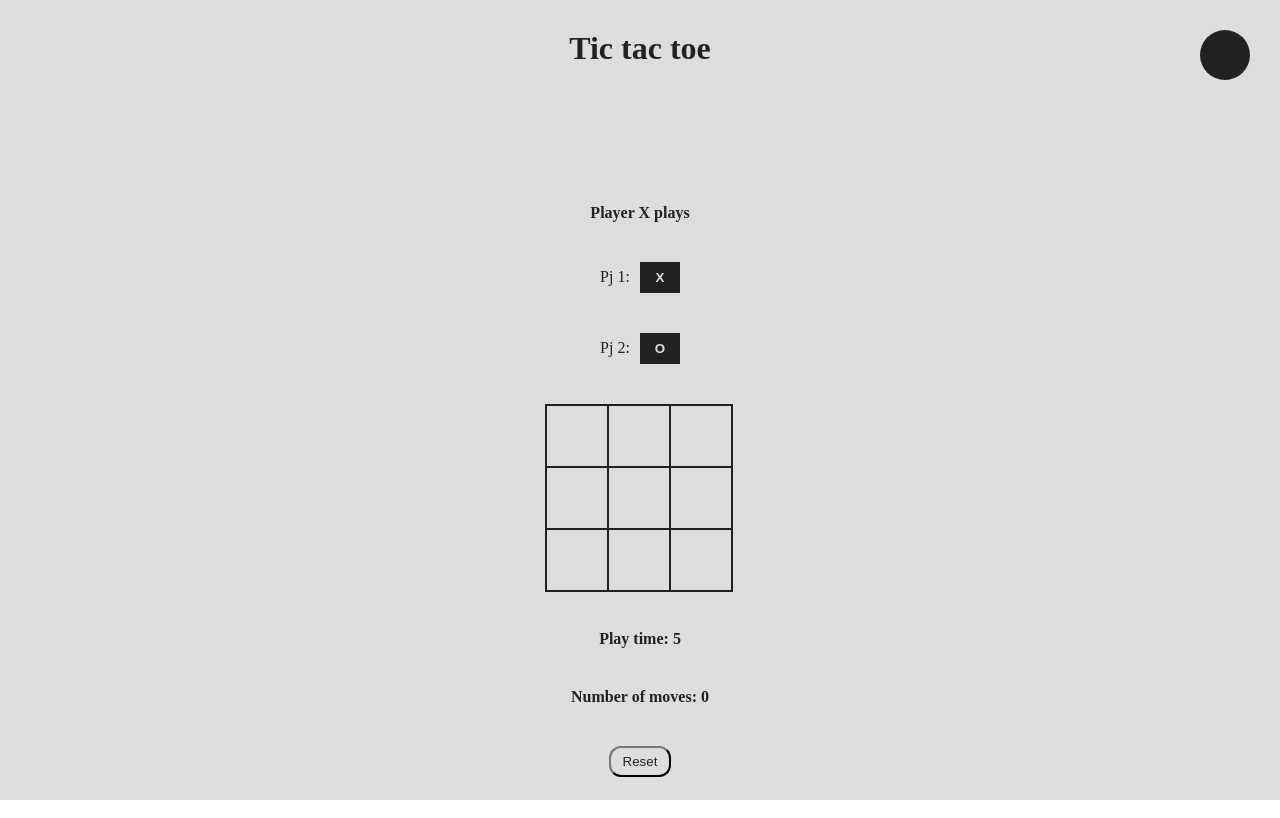
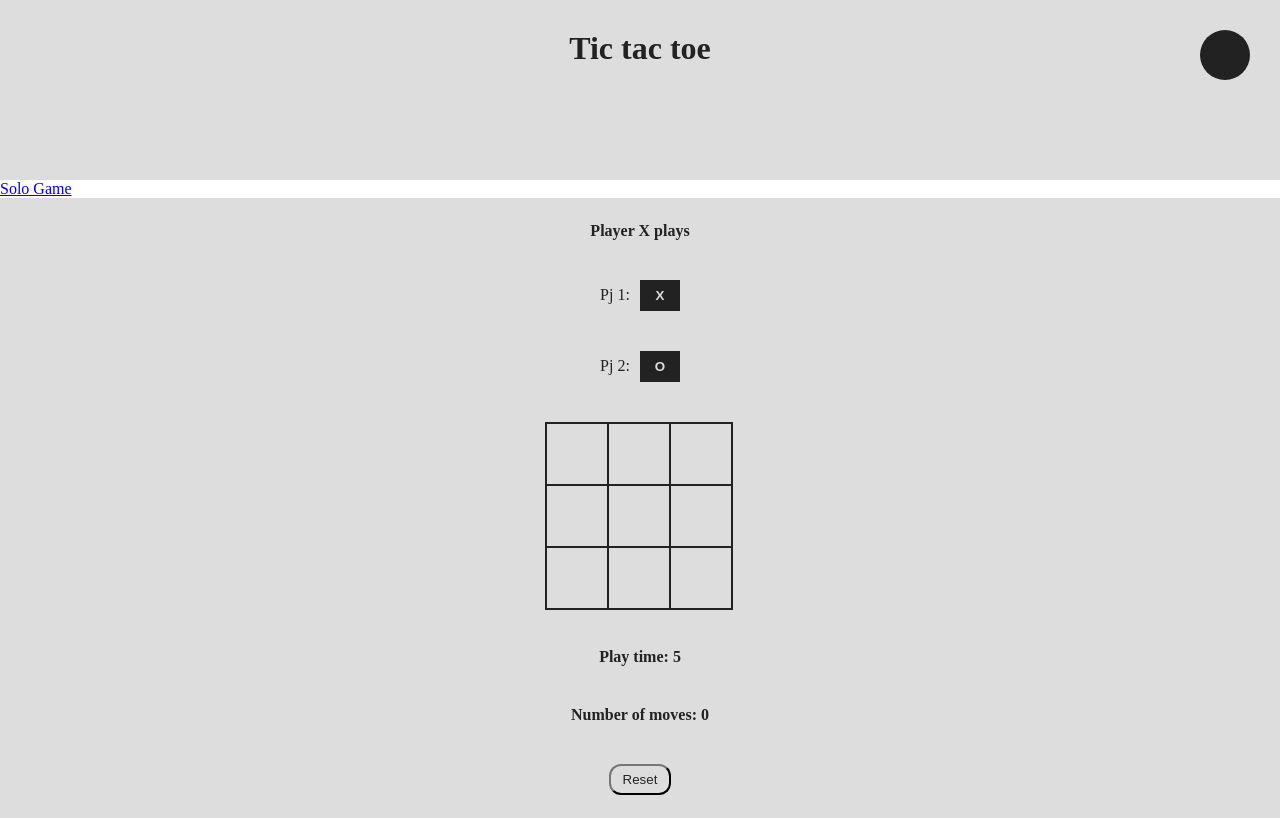
Before and after one commit to eduardocruzpalacios/tic-tac-toe-react, a React (Create React App) app: page / in a window 1280 px wide. Built offline with nearby package versions, Linux system fonts and the light colour scheme.

Commit message:
Setup React Router

```diff
--- a/package.json
+++ b/package.json
@@ -41,6 +41,7 @@
     "prettier": "^2.3.2",
     "react": "^18.2.0",
     "react-dom": "^18.2.0",
+    "react-router-dom": "^6.4.0",
     "react-scripts": "5.0.1",
     "rimraf": "^3.0.2",
     "styled-components": "^5.3.1",
--- /dev/null
+++ b/src/components/organisms/Nav/Nav.tsx
@@ -0,0 +1,23 @@
+import React from 'react';
+import { Link, Outlet } from 'react-router-dom';
+import { useGlobalTheme } from '../../../common/ThemeContext';
+import { MainStyled } from './styled';
+
+export const Nav: React.FC = () => {
+  const { theme } = useGlobalTheme();
+
+  return (
+    <React.Fragment>
+      <nav>
+        <ul>
+          <li>
+            <Link to="/">Solo Game</Link>
+          </li>
+        </ul>
+      </nav>
+      <MainStyled className={theme}>
+        <Outlet />
+      </MainStyled>
+    </React.Fragment>
+  );
+};
--- /dev/null
+++ b/src/components/organisms/Nav/styled.ts
@@ -0,0 +1,10 @@
+import Styled from 'styled-components';
+
+const headerHeight = '180px';
+
+export const MainStyled = Styled.main`
+  align-items: center;
+  display: flex;
+  justify-content: center;
+  min-height: calc(100vh - ${headerHeight});
+`;
--- a/src/components/organisms/index.ts
+++ b/src/components/organisms/index.ts
@@ -1,7 +1,9 @@
 import { Header } from './Header/Header';
+import { Nav } from './Nav/Nav';
 import { SoloGame } from './SoloGame/SoloGame';
 
 export {
   Header,
+  Nav,
   SoloGame
 };
--- a/src/components/pages/MainPage/MainPage.tsx
+++ b/src/components/pages/MainPage/MainPage.tsx
@@ -1,17 +1,15 @@
 import React from 'react';
-import { Header, SoloGame } from '../../organisms';
-import { MainStyled } from './styled';
-import { useGlobalTheme } from '../../../common/ThemeContext';
+import { Header, Nav, SoloGame } from '../../organisms';
+import { Routes, Route } from 'react-router-dom';
 
-export const MainPage: React.FC = () => {
-  const { theme } = useGlobalTheme();
-
-  return (
-    <React.Fragment>
-      <Header />
-      <MainStyled className={theme}>
-        <SoloGame />
-      </MainStyled>
-    </React.Fragment>
-  );
-};
+export const MainPage: React.FC = () => (
+  <React.Fragment>
+    <Header />
+    <Routes>
+      <Route path="/" element={<Nav />}>
+        <Route index element={<SoloGame />} />
+        <Route path="*" element={<SoloGame />} />
+      </Route>
+    </Routes>
+  </React.Fragment >
+);
--- a/src/components/pages/MainPage/styled.ts
+++ b/src/components/pages/MainPage/styled.ts
@@ -4,21 +4,7 @@ const headerHeight = '180px';
 
 const space = '30px';
 
-export const SwitchContainerStyled = Styled.div`
-  display: inline-block;
-  position: absolute;
-  right: ${space};
-  top: ${space};
-`;
-
 export const HeaderStyled = Styled.header`
   min-height: ${headerHeight};
   padding-top: ${space};
 `;
-
-export const MainStyled = Styled.main`
-  align-items: center;
-  display: flex;
-  justify-content: center;
-  min-height: calc(100vh - ${headerHeight});
-`;
--- a/src/index.tsx
+++ b/src/index.tsx
@@ -1,10 +1,13 @@
 import React from 'react';
 import ReactDOM from 'react-dom';
+import { BrowserRouter } from 'react-router-dom';
 import { App } from './App';
 
 ReactDOM.render(
   <React.StrictMode>
-    <App />
+    <BrowserRouter>
+      <App />
+    </BrowserRouter>
   </React.StrictMode>,
   document.getElementById('root')
 );
```
